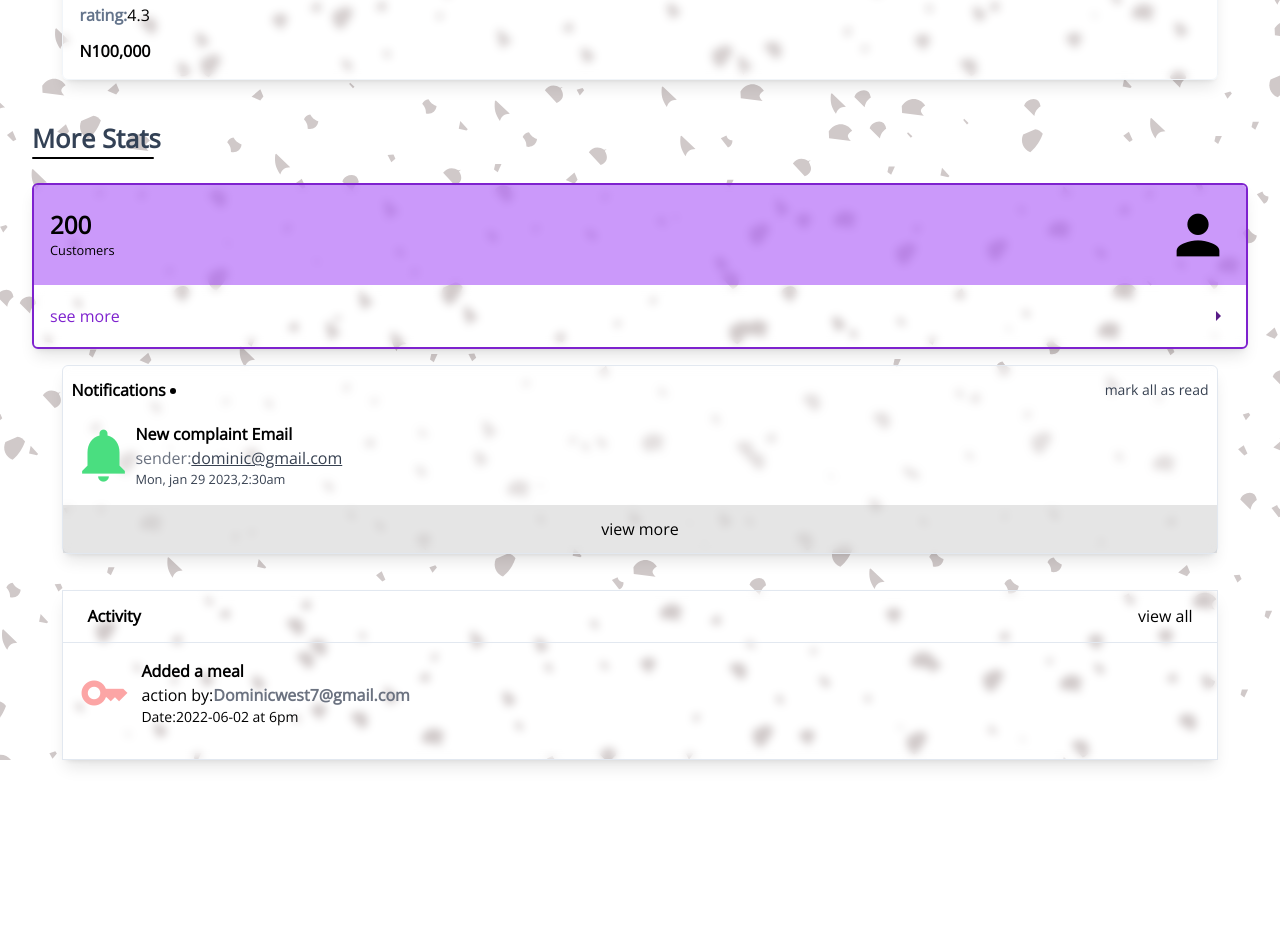
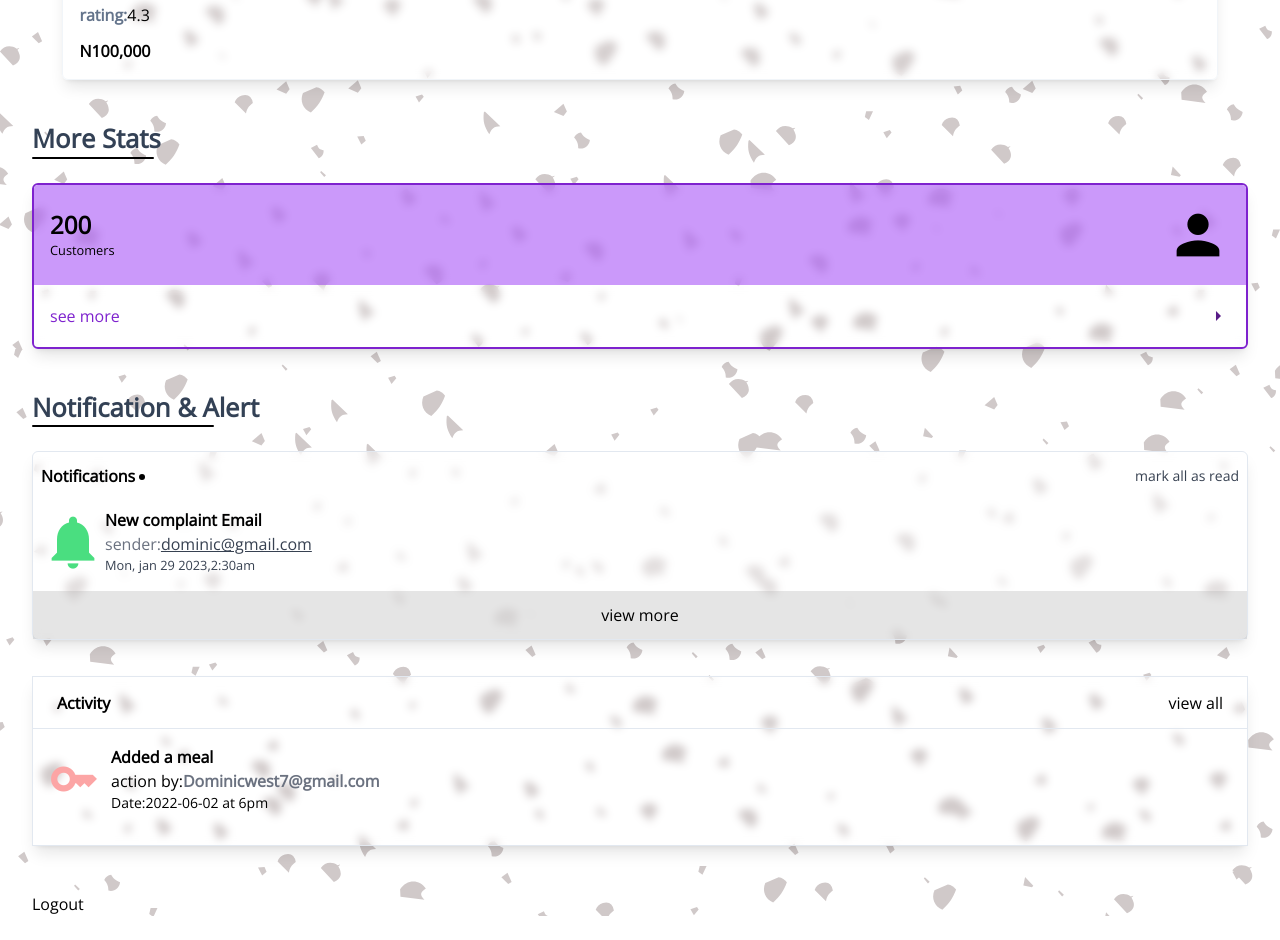
Before and after one commit to dom-codex/Foodapp-admin-frontend, a React (Create React App) app: page / in a window 1280 px wide. Shown: the part 800-1740 px from the top of the page. Before the commit the page ends 1560 px from the top, so only its background shows below. Built offline with nearby package versions, Linux system fonts and the light colour scheme; grey boxes are pictures that could not be loaded.

Commit message:
add log out button

```diff
--- a/src/components/activity.js
+++ b/src/components/activity.js
@@ -1,21 +1,31 @@
-import React from "react"
-const Activity =()=>{
-return <div className="mx-auto mt-[36px] w-[95%] b-white/40 backdrop-blur-sm shadow-lg pb-8 border-[1px] border-[1px] border-slate-200 ">
-  <div className={"h-[52px] border-b-[1px] border-b-slate-200 px-[24px] mb-[16px] flex items-center justify-between"}>
+import React from 'react';
+const Activity = () => {
+  return (
+    <div className="mt-[36px] b-white/40 backdrop-blur-sm shadow-lg pb-8 border-[1px] border-[1px] border-slate-200 ">
+      <div
+        className={
+          'h-[52px] border-b-[1px] border-b-slate-200 px-[24px] mb-[16px] flex items-center justify-between'
+        }
+      >
         <p className="font-bold">Activity</p>
         <button>view all</button>
       </div>
       <div>
-    <ActivityItem/>
+        <ActivityItem />
       </div>
     </div>
-}
+  );
+};
 export default Activity;
-const ActivityItem=()=>{
-  return <div className="flex items-center mx-4">
-    <div className="m-0"> <i className="material-icons icon-s text-red-300">key</i></div>
+const ActivityItem = () => {
+  return (
+    <div className="flex items-center mx-4">
+      <div className="m-0">
+        {' '}
+        <i className="material-icons icon-s text-red-300">key</i>
+      </div>
       <div className="ml-[12px]">
-      <h2 className={"font-bold"}>Added a meal</h2>
+        <h2 className={'font-bold'}>Added a meal</h2>
         <div className="flex mr-[8px]">
           <p>action by: </p>
           <p className="text-gray-500 font-bold ">Dominicwest7@gmail.com</p>
@@ -26,4 +36,5 @@ const ActivityItem=()=>{
         </div>
       </div>
     </div>
-}
+  );
+};
--- a/src/components/notification.js
+++ b/src/components/notification.js
@@ -1,7 +1,7 @@
 import React from 'react';
 const Notification = () => {
   return (
-    <div className="w-[95%] mx-auto  mt-4 rounded-md bg-white/40 backdrop-blur-sm shadow-lg border-[1px] border-slate-200">
+    <div className="rounded-md bg-white/40 backdrop-blur-sm shadow-lg border-[1px] border-slate-200">
       <div className="flex justify-between items-center  px-2 h-[48px]">
         <p
           className="font-bold relative
--- a/src/pages/dashboard.js
+++ b/src/pages/dashboard.js
@@ -35,7 +35,7 @@ const Dashboard = () => {
           </h2>
           <MealCard />
         </div>
-        <div>
+        <div className="mb-10">
           <h2
             className="relative  font-bold mb-6 text-[1.6rem] text-slate-700 before:content-['']
           before:absolute before:w-[10%] before:h-[2px] before:bg-black before:bottom-0 before:rounded-md "
@@ -44,8 +44,23 @@ const Dashboard = () => {
           </h2>
           <Statscard />
         </div>
-        <Notification />
-        <Activity />
+        <div className="mb-10">
+          <h2
+            className="relative  font-bold mb-6 text-[1.6rem] text-slate-700 before:content-['']
+          before:absolute before:w-[15%] before:h-[2px] before:bg-black before:bottom-0 before:rounded-md "
+          >
+            Notification {'&'} Alert
+          </h2>
+          <div className="block">
+            <Notification />
+            <Activity />
+          </div>
+        </div>
+        <div className={"mb-6 flex row-reverse"}>
+          <button>
+            <span>Logout</span> <i className="material-icons">log_out</i>
+          </button>
+        </div>
       </div>
     </section>
   );
```
Lines whose indentation alone changed are shown as unchanged.
